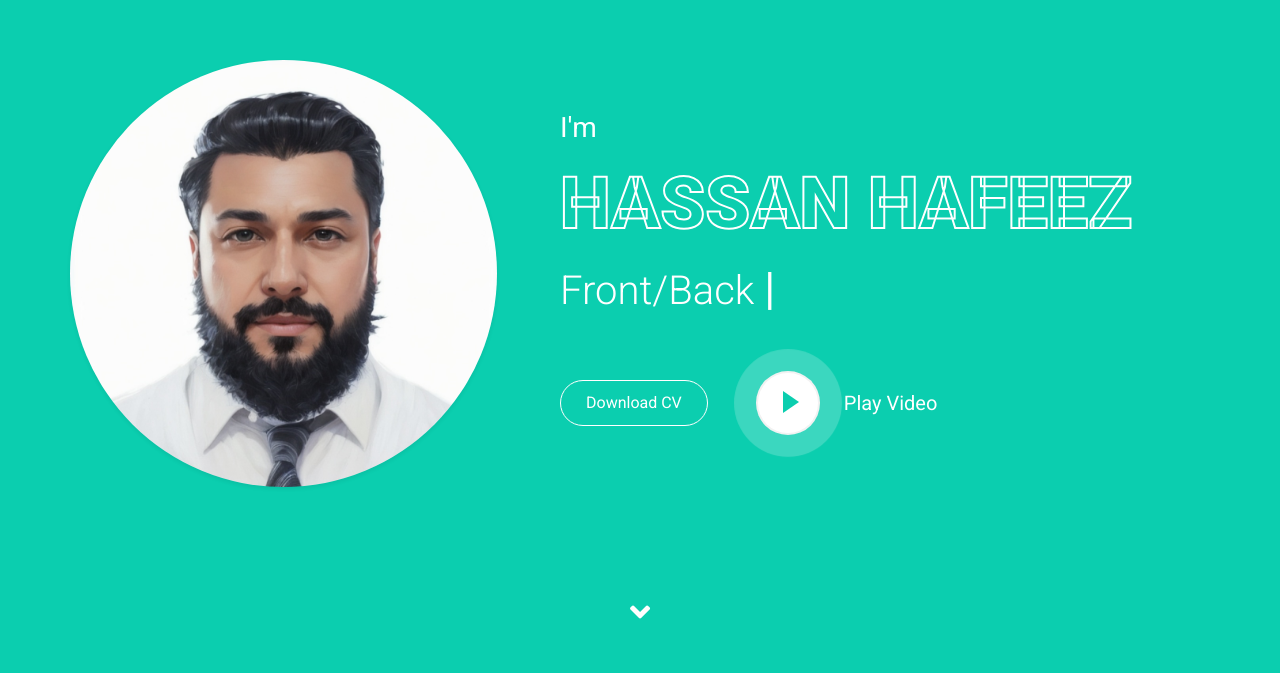
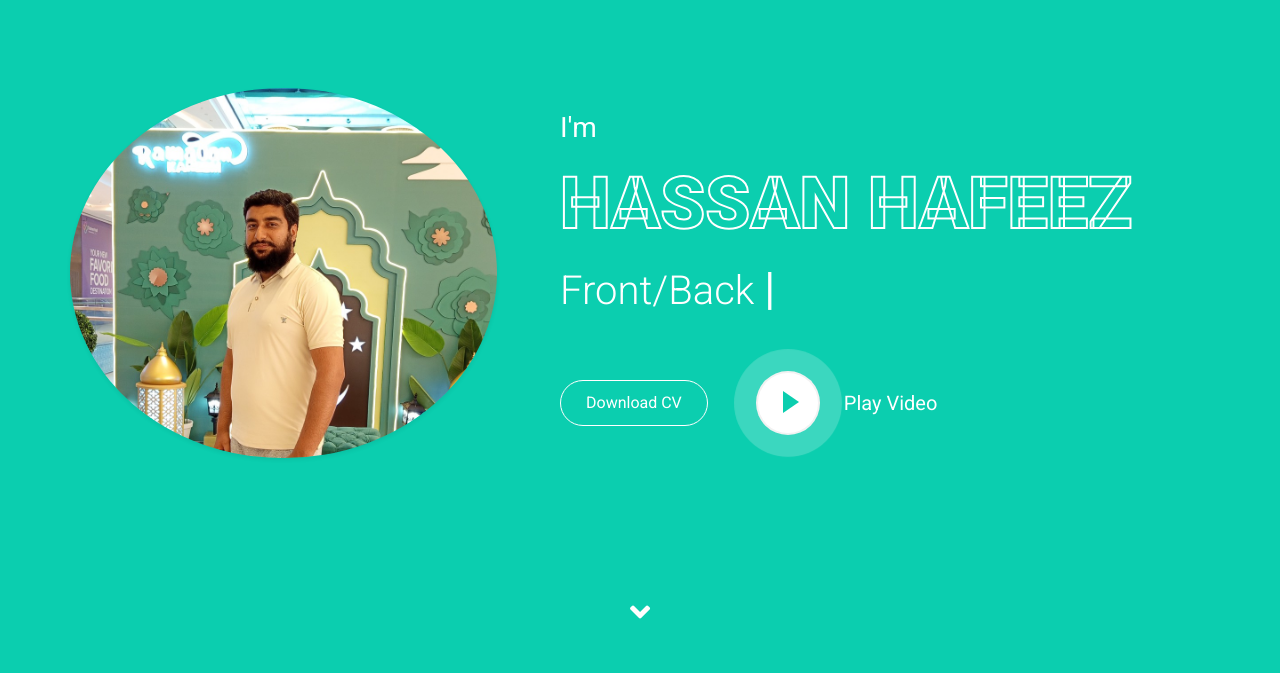
Before and after one commit to iamhassanhafeez/portfolio, a plain HTML site: page index.html in a window 1280 px wide. Shown: the part 127-800 px from the top of the page. Drawn offline with nearby package versions, Linux system fonts and the light colour scheme.

Commit message:
modifed profile

```diff
--- a/index.html
+++ b/index.html
@@ -72,7 +72,7 @@
         <div class="container">
             <div class="row align-items-center">
                 <div class="col-lg-5 px-5 pl-lg-0 pb-5 pb-lg-0">
-                    <img class="img-fluid w-100 rounded-circle shadow-sm" src="img/profile.jpg" alt="">
+                    <img class="img-fluid w-100 rounded-circle shadow-sm" src="img/hassan.jpg" alt="">
                 </div>
                 <div class="col-lg-7 text-center text-lg-left">
                     <h3 class="text-white font-weight-normal mb-3">I'm</h3>
```
Also changed, not shown: img/hassan.jpg (added).
